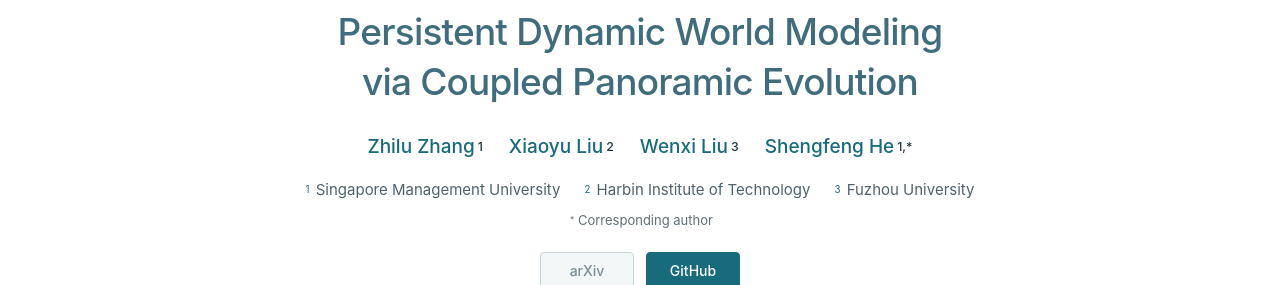
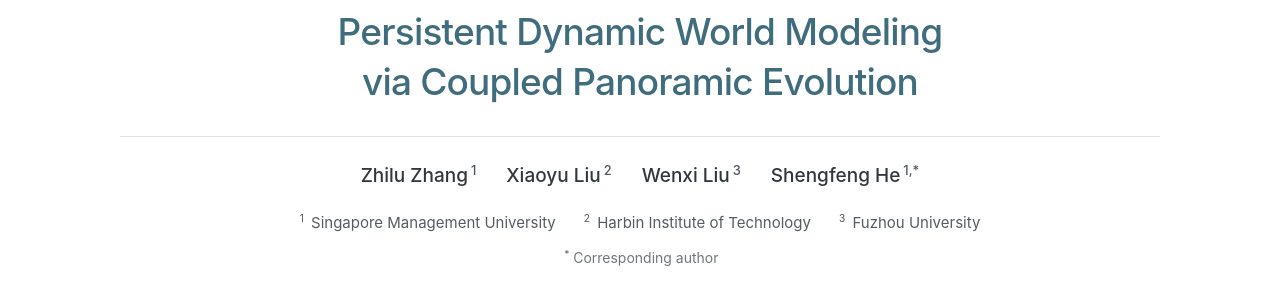
Before and after one commit to OmniPersist/omnipersist.github.io, a plain HTML site: page index.html in a window 1280 px wide. Shown: the part 266-551 px from the top of the page. Drawn offline with Linux system fonts and the light colour scheme.

Commit message:
Refine author superscripts and publication metadata layout

```diff
--- a/html/style.css
+++ b/html/style.css
@@ -166,17 +166,19 @@ h2{font-size:29px}
 
 .title-art{display:block;width:600px;max-width:100%;height:auto;margin:0 auto}
 
-.author-block{max-width:1000px;margin:25px auto 0}
-.author-list{display:flex;justify-content:center;align-items:baseline;flex-wrap:wrap;gap:10px 26px;margin:0;font-size:19px;line-height:1.6;font-weight:500}
-.author-list>span{white-space:nowrap}
-.author-list a{color:var(--accent)}
-.author-block sup{position:relative;top:-.15em;vertical-align:baseline;font-size:.65em;line-height:0;margin-left:3px}
-.affiliation-list{display:flex;justify-content:center;flex-wrap:wrap;gap:5px 24px;margin:13px 0 0;font-size:15px;color:#4e626c;line-height:1.8}
-.affiliation-list>span{white-space:nowrap}
-.affiliation-list sup{color:var(--accent);margin-left:0;margin-right:2px}
-.corresponding-note{margin:6px 0 0;font-size:13px;color:var(--muted)}
-.project-links{display:flex;justify-content:center;gap:12px;margin:21px 0 0}
-.project-link{display:inline-flex;align-items:center;justify-content:center;min-width:94px;min-height:40px;padding:7px 20px;border:1px solid var(--accent);border-radius:4px;background:var(--accent);color:#fff;font-size:14px;font-weight:550;line-height:1.6}
-.project-link:hover{background:var(--accent-dark);border-color:var(--accent-dark);text-decoration:none;color:#fff}
-.project-link.is-disabled{border-color:#c7d5da;background:#f3f7f8;color:#7a8c94;cursor:default}
-@media(max-width:720px){.author-list{font-size:17px;gap:8px 20px}.affiliation-list{font-size:14px;flex-direction:column;gap:1px}.author-block{margin-top:22px}.project-links{margin-top:18px}}
+.publication-meta{max-width:1040px;margin:29px auto 0;padding:23px 16px 25px;border-top:1px solid #e0e3e4;border-bottom:1px solid #e0e3e4;color:#34383b}
+.author-block{margin:0 auto}
+.author-list{display:flex;justify-content:center;align-items:baseline;flex-wrap:wrap;gap:10px 30px;margin:0;font-size:19px;line-height:1.7;font-weight:500}
+.author-list>span{display:inline-block;white-space:nowrap}
+.author-list a{color:#30383c;text-decoration:none}
+.author-list a:hover{color:#111;text-decoration:underline;text-underline-offset:4px}
+.author-block sup{position:static;vertical-align:super;font-size:.68em;line-height:0;margin-left:3px;color:#50575c}
+.affiliation-list{display:flex;justify-content:center;flex-wrap:wrap;gap:7px 28px;margin:16px 0 0;font-size:15px;color:#555d62;line-height:1.8}
+.affiliation-list>span{display:inline-block;white-space:nowrap}
+.affiliation-list sup{margin-left:0;margin-right:3px}
+.corresponding-note{margin:10px 0 0;font-size:14px;color:#70777b}
+.project-links{display:flex;justify-content:center;gap:12px;margin:19px 0 0}
+.project-link{display:inline-flex;align-items:center;justify-content:center;min-width:94px;min-height:39px;padding:7px 20px;border:1px solid #3f464a;border-radius:4px;background:#3f464a;color:#fff;font-size:14px;font-weight:500;line-height:1.6}
+.project-link:hover{background:#262b2e;border-color:#262b2e;text-decoration:none;color:#fff}
+.project-link.is-disabled{border-color:#d6d9db;background:#f6f7f7;color:#868d91;cursor:default}
+@media(max-width:720px){.publication-meta{padding:20px 0 22px;margin-top:25px}.author-list{font-size:17px;gap:8px 24px}.affiliation-list{font-size:14px;flex-direction:column;gap:5px;margin-top:15px}.corresponding-note{font-size:13px}.project-links{margin-top:17px}}
--- a/index.html
+++ b/index.html
@@ -15,12 +15,19 @@
 <a class="skip-link" href="#abstract">Skip to content</a>
 <nav class="navigation" aria-label="Page navigation"><div class="nav-inner"><a class="wordmark" href="#top">OmniPersist</a><div class="nav-links"><a href="#abstract">Abstract</a><a href="#method">Method</a><a href="#i2v">I2V</a><a href="#continuation">Video continuation</a><a href="#evolution">Panoramic evolution</a></div></div></nav>
 <main id="top">
-<header class="hero content"><h1><span class="title-name"><img class="title-art" src="html/OmniPersist-title.svg" width="908" height="170" alt="OmniPersist"></span><span class="title-description">Persistent Dynamic World Modeling<br>via Coupled Panoramic Evolution</span></h1><div class="author-block" aria-label="Authors and affiliations">
-<p class="author-list"><span><a href="https://openreview.net/profile?id=~Zhilu_Zhang2" target="_blank" rel="noopener noreferrer">Zhilu Zhang</a><sup>1</sup></span><span><a href="https://openreview.net/profile?id=~Xiaoyu_Liu7" target="_blank" rel="noopener noreferrer">Xiaoyu Liu</a><sup>2</sup></span><span><a href="https://openreview.net/profile?id=~Wenxi_Liu3" target="_blank" rel="noopener noreferrer">Wenxi Liu</a><sup>3</sup></span><span><a href="https://openreview.net/profile?id=~Shengfeng_He1" target="_blank" rel="noopener noreferrer">Shengfeng He</a><sup>1,*</sup></span></p>
-<p class="affiliation-list"><span><sup>1</sup> Singapore Management University</span><span><sup>2</sup> Harbin Institute of Technology</span><span><sup>3</sup> Fuzhou University</span></p>
+<header class="hero content"><h1><span class="title-name"><img class="title-art" src="html/OmniPersist-title.svg" width="908" height="170" alt="OmniPersist"></span><span class="title-description">Persistent Dynamic World Modeling<br>via Coupled Panoramic Evolution</span></h1><div class="publication-meta">
+<div class="author-block" aria-label="Authors and affiliations">
+<p class="author-list"><span><a href="https://openreview.net/profile?id=~Zhilu_Zhang2" target="_blank" rel="noopener noreferrer">Zhilu Zhang</a><sup>1</sup></span>
+<span><a href="https://openreview.net/profile?id=~Xiaoyu_Liu7" target="_blank" rel="noopener noreferrer">Xiaoyu Liu</a><sup>2</sup></span>
+<span><a href="https://openreview.net/profile?id=~Wenxi_Liu3" target="_blank" rel="noopener noreferrer">Wenxi Liu</a><sup>3</sup></span>
+<span><a href="https://openreview.net/profile?id=~Shengfeng_He1" target="_blank" rel="noopener noreferrer">Shengfeng He</a><sup>1,*</sup></span></p>
+<p class="affiliation-list"><span><sup>1</sup> Singapore Management University</span>
+<span><sup>2</sup> Harbin Institute of Technology</span>
+<span><sup>3</sup> Fuzhou University</span></p>
 <p class="corresponding-note"><sup>*</sup> Corresponding author</p>
 </div>
-<div class="project-links" aria-label="Project resources"><span class="project-link is-disabled" role="link" aria-disabled="true" title="arXiv link will be added later">arXiv</span><a class="project-link" href="https://github.com/cszhilu1998/OmniPersist" target="_blank" rel="noopener noreferrer">GitHub</a></div><p class="hero-description">The camera turns away. The world goes on.</p><div class="hero-context"><p class="hero-subtitle">Coupling perspective video generation with an evolving panoramic world<br class="desktop-break"> to preserve dynamic subjects beyond the field of view.</p><div class="hero-facts"><span>Single-stage joint diffusion</span><span>Sparse panoramic evolution</span><span>No panoramic input required</span></div></div></header>
+<div class="project-links" aria-label="Project resources"><span class="project-link is-disabled" role="link" aria-disabled="true" title="arXiv link will be added later">arXiv</span><a class="project-link" href="https://github.com/cszhilu1998/OmniPersist" target="_blank" rel="noopener noreferrer">GitHub</a></div></div>
+<p class="hero-description">The camera turns away. The world goes on.</p><div class="hero-context"><p class="hero-subtitle">Coupling perspective video generation with an evolving panoramic world<br class="desktop-break"> to preserve dynamic subjects beyond the field of view.</p><div class="hero-facts"><span>Single-stage joint diffusion</span><span>Sparse panoramic evolution</span><span>No panoramic input required</span></div></div></header>
 <section id="abstract" class="abstract-section"><div class="reading-content"><h2>Abstract</h2><p>Action-conditioned world models play a vital role in robotics and autonomous driving, yet existing video diffusion models struggle to maintain dynamic object persistence. When the camera turns away and returns, out-of-view moving entities fail to evolve plausibly in latent space, often mutating or vanishing entirely due to bounded perspective views. To resolve this issue, we propose OmniPersist, a unified framework that couples perspective video generation with panoramic evolution within a single-stage diffusion model, without relying on auxiliary models or initial panoramic inputs. To maintain efficiency, we model the panoramic stream at a lower frame rate, bridging both views across space and time via Geometric Anchoring (GeoAnch) for spatial correspondence and Temporal Compensation (TemComp) for temporal aggregation. OmniPersist is agnostic to camera-control architectures, supporting both latent-level and attention-level conditioning. Extensive experiments on a newly constructed dynamic benchmark across image-to-video and video continuation tasks demonstrate consistent gains in visual quality, camera controllability, revisit consistency, and dynamic persistence.</p></div></section>
 <section id="method" class="section content"><div class="section-heading"><h2>Method overview</h2><p>Jointly denoise a dense perspective stream and a temporally sparse panoramic stream.</p></div><figure class="method-figure"><a href="html/images/method.png" target="_blank" rel="noopener" aria-label="Open full-size OmniPersist method diagram"><img src="html/images/method.png" alt="OmniPersist framework: a dense perspective stream and sparse panoramic stream share a DiT block adapted with LoRA. GeoAnch connects geometrically aligned features at matching timestamps; TemComp exchanges features across neighboring timestamps." width="2400" loading="lazy"></a><figcaption>Dense perspective observations and sparse panoramic states evolve together. The diagram illustrates a panoramic sampling interval of <em>s</em> = 4. Click the diagram to enlarge.</figcaption></figure><div class="method-notes"><div><h3>Coupled evolution</h3><p>The panoramic stream models scene dynamics across all viewing directions, including regions outside the perspective viewport.</p></div><div><h3>Geometric Anchoring</h3><p>GeoAnch exchanges spatially aligned features between the two views at synchronized timestamps.</p></div><div><h3>Temporal Compensation</h3><p>TemComp aggregates neighboring observations to connect intermediate perspective frames with sparse panoramic states.</p></div></div></section>
 <section id="i2v" class="section results-section"><div class="content"><div class="section-heading"><h2>Image-to-video</h2><p>Starting from one observed perspective frame, the camera leaves the scene and returns. Compare background consistency, subject identity, and continued motion after re-entry.</p></div><div class="section-note"><strong>Reading the comparisons</strong><span>Each video includes CameraCtrl, UCPE, LiveWorld, LingBot-World 2.0, both OmniPersist variants (<em>s</em> = 4), and ground truth. Method names and frame indices are embedded in the video.</span></div><div class="comparison-list"><article class="result-card comparison-card"><header class="card-heading"><h3>Walking along a roadside</h3><span class="tag">7-way comparison</span></header>
```
